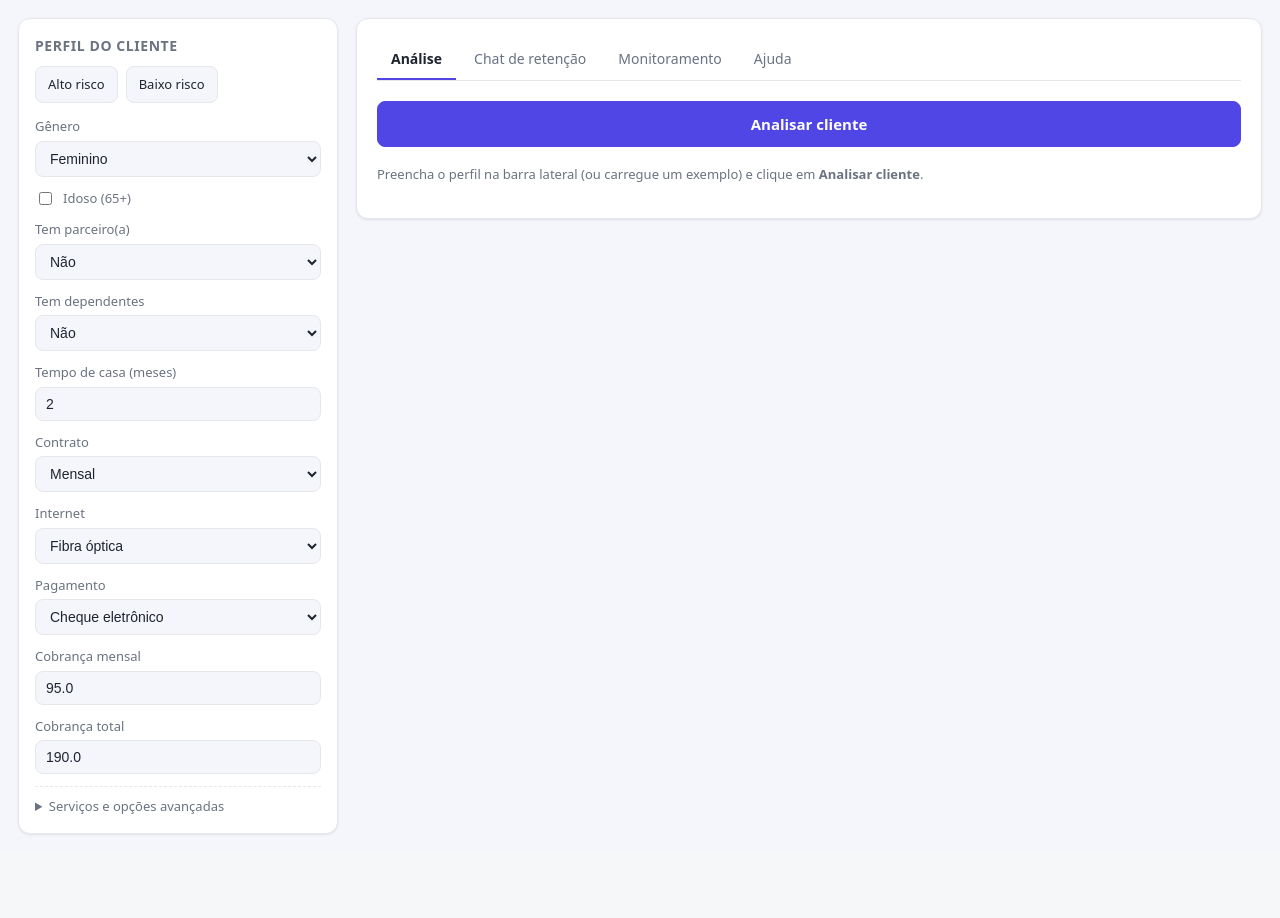
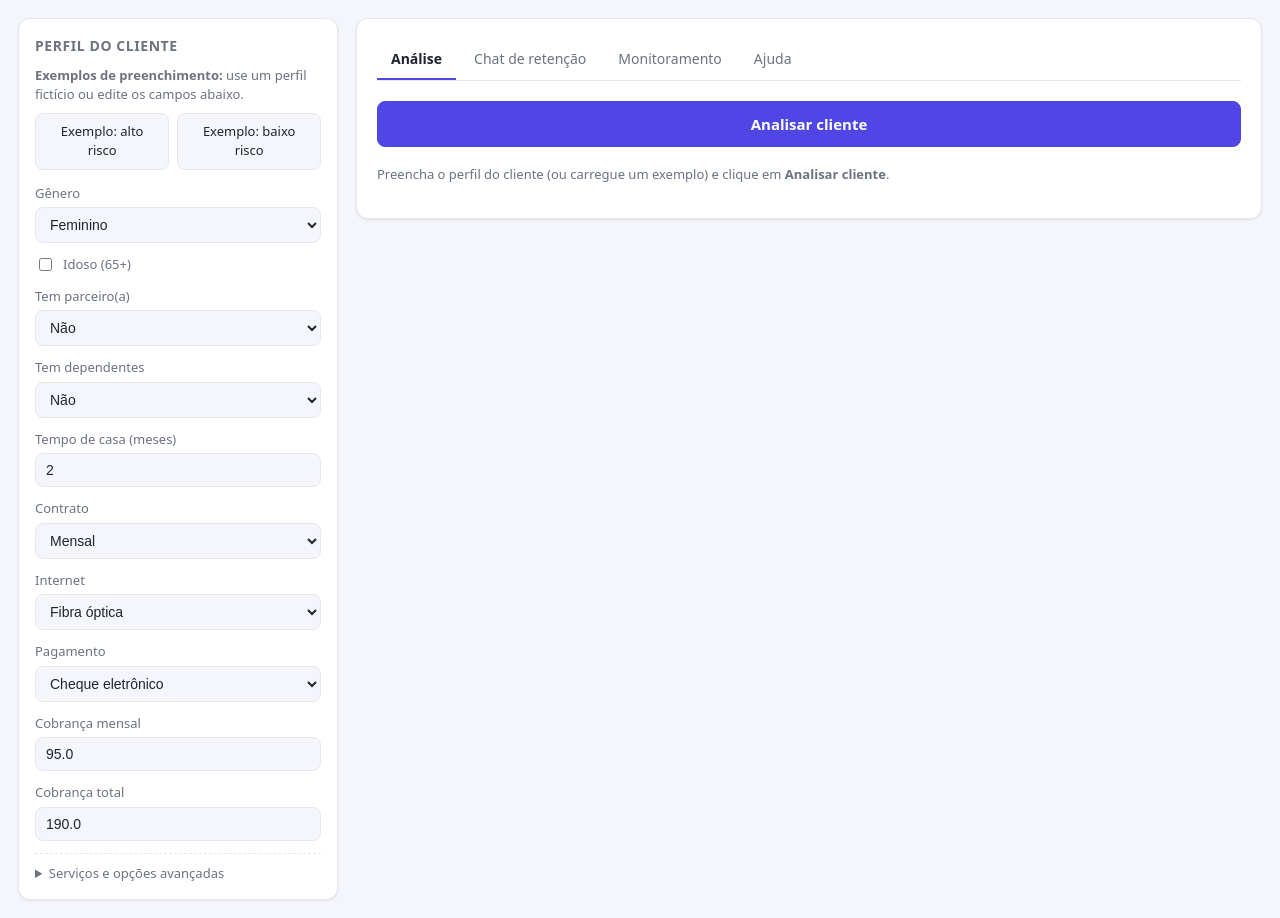
Before and after one commit to lcsgborges/churn-predictor, a FastAPI app: page / in a window 1280 px wide. Shown: the part 76-994 px from the top of the page. Before the commit the page ends 911 px from the top, so only its background shows below. Run offline with FastAPI, Linux system fonts and the light colour scheme.

Commit message:
fix: ajusta o frontend para ser responsivo e melhorar ux

```diff
--- a/product/templates/index.html
+++ b/product/templates/index.html
@@ -19,8 +19,9 @@
       }
     }
     * { box-sizing: border-box; }
+    html { -webkit-text-size-adjust: 100%; }
     body { margin: 0; font-family: system-ui, -apple-system, "Segoe UI", Roboto, sans-serif;
-      background: var(--bg); color: var(--ink); line-height: 1.5; }
+      background: var(--bg); color: var(--ink); line-height: 1.5; overflow-wrap: break-word; }
     a { color: var(--brand); }
     header { display: flex; align-items: center; gap: 12px; padding: 14px 22px;
       background: var(--panel); border-bottom: 1px solid var(--border); position: sticky; top: 0; z-index: 5; }
@@ -30,19 +31,22 @@
     .badge { display: inline-flex; align-items: center; gap: 6px; font-size: 12px; color: var(--muted); }
     .dot { width: 9px; height: 9px; border-radius: 50%; background: var(--muted); display: inline-block; }
     .dot.ok { background: var(--green); } .dot.warn { background: var(--amber); } .dot.off { background: var(--red); }
-    .layout { display: grid; grid-template-columns: 320px 1fr; gap: 18px; padding: 18px; align-items: start; }
-    @media (max-width: 860px) { .layout { grid-template-columns: 1fr; } }
+    .layout { display: grid; grid-template-columns: 320px minmax(0, 1fr); gap: 18px; padding: 18px;
+      align-items: start; max-width: 1600px; margin: 0 auto; }
     .card { background: var(--panel); border: 1px solid var(--border); border-radius: 12px;
       box-shadow: var(--shadow); }
     aside { position: sticky; top: 72px; }
     aside .card { padding: 16px; }
     aside h2 { font-size: 14px; text-transform: uppercase; letter-spacing: .04em; color: var(--muted); margin: 0 0 10px; }
+    .profile-heading { display: flex; align-items: center; justify-content: space-between; gap: 10px; }
+    .profile-toggle { display: none; }
     .field { margin-bottom: 12px; }
     .field label { display: block; font-size: 13px; margin-bottom: 4px; color: var(--muted); }
     .field select, .field input[type=number] { width: 100%; padding: 8px 10px; border-radius: 8px;
       border: 1px solid var(--border); background: var(--bg); color: var(--ink); font-size: 14px; }
     .checkline { display: flex; align-items: center; gap: 8px; }
     .presets { display: flex; gap: 8px; margin-bottom: 14px; }
+    .preset-help { margin: 0 0 8px; }
     button { font: inherit; cursor: pointer; }
     .btn { border: 1px solid var(--border); background: var(--bg); color: var(--ink);
       border-radius: 8px; padding: 8px 12px; font-size: 13px; }
@@ -56,6 +60,7 @@
       border-bottom: 2px solid transparent; }
     .tab.active { color: var(--ink); border-bottom-color: var(--brand); font-weight: 600; }
     .panel { display: none; } .panel.active { display: block; }
+    main { min-width: 0; }
     main .card { padding: 20px; }
     .muted { color: var(--muted); font-size: 13px; }
     .result-grid { display: grid; grid-template-columns: 200px 1fr; gap: 20px; align-items: center; }
@@ -111,13 +159,19 @@
 
   <div class="layout">
     <aside>
-      <div class="card">
-        <h2>Perfil do cliente</h2>
-        <div class="presets">
-          <button class="btn" onclick="loadPreset('alto')">Alto risco</button>
-          <button class="btn" onclick="loadPreset('baixo')">Baixo risco</button>
+      <div class="card profile-card" id="profileCard">
+        <div class="profile-heading">
+          <h2>Perfil do cliente</h2>
+          <button class="btn profile-toggle" id="profileToggle" type="button" aria-expanded="true"
+                  aria-controls="profileBody">Recolher</button>
         </div>
-        <form id="form">
+        <div class="profile-body" id="profileBody">
+          <p class="muted preset-help"><b>Exemplos de preenchimento:</b> use um perfil fictício ou edite os campos abaixo.</p>
+          <div class="presets">
+            <button class="btn" type="button" onclick="loadPreset('alto')">Exemplo: alto risco</button>
+            <button class="btn" type="button" onclick="loadPreset('baixo')">Exemplo: baixo risco</button>
+          </div>
+          <form id="form">
           {% set d = presets['alto'] %}
           {% for f in main_fields %}
             <div class="field">
@@ -171,7 +226,7 @@
         <section class="panel active" id="tab-analise">
           <button class="btn primary block" id="analyzeBtn" onclick="analyze()">Analisar cliente</button>
           <div id="result" style="margin-top:18px">
-            <p class="muted">Preencha o perfil na barra lateral (ou carregue um exemplo) e clique em <b>Analisar cliente</b>.</p>
+            <p class="muted">Preencha o perfil do cliente (ou carregue um exemplo) e clique em <b>Analisar cliente</b>.</p>
           </div>
         </section>
 
@@ -195,7 +250,7 @@
         <section class="panel help" id="tab-ajuda">
           <h3 style="margin-top:0">Como usar</h3>
           <ol class="help">
-            <li>Preencha o <b>perfil do cliente</b> na barra lateral, ou use <b>Alto/Baixo risco</b> para um exemplo.</li>
+            <li>Abra o <b>perfil do cliente</b>, preencha os campos ou carregue um dos <b>perfis fictícios de exemplo</b> (alto ou baixo risco).</li>
             <li>Na aba <b>Análise</b>, clique em <b>Analisar cliente</b> para ver a probabilidade de churn, os fatores (verde reduz, vermelho aumenta) e a ação recomendada.</li>
             <li>Use o <b>Chat de retenção</b> para perguntar sobre o cliente carregado.</li>
             <li>Acompanhe latência, custo e fallback em <b>Monitoramento</b>.</li>
@@ -215,6 +270,19 @@
   <script>
     const PRESETS = {{ presets | tojson }};
     const SELECT_IDS = {{ (main_fields + advanced_fields) | selectattr('kind','equalto','select') | map(attribute='name') | list | tojson }};
+
+    // ---- perfil responsivo ----
+    const profileCard = document.getElementById('profileCard');
+    const profileToggle = document.getElementById('profileToggle');
+    function setProfileCollapsed(collapsed) {
+      profileCard.classList.toggle('collapsed', collapsed);
+      profileToggle.setAttribute('aria-expanded', String(!collapsed));
+      profileToggle.textContent = collapsed ? 'Editar perfil' : 'Recolher';
+    }
+    profileToggle.addEventListener('click', () => {
+      setProfileCollapsed(!profileCard.classList.contains('collapsed'));
+    });
+    if (window.matchMedia('(max-width: 860px)').matches) setProfileCollapsed(true);
 
     function loadPreset(name) {
       const p = PRESETS[name]; if (!p) return;
```
Also changed, not shown: other parts of product/templates/index.html (+46 -2 lines), REPORT.md (+2 -2 lines), docs/avaliacao.md (+1 -1 lines), docs/demonstracao.md (+1 -1 lines).
